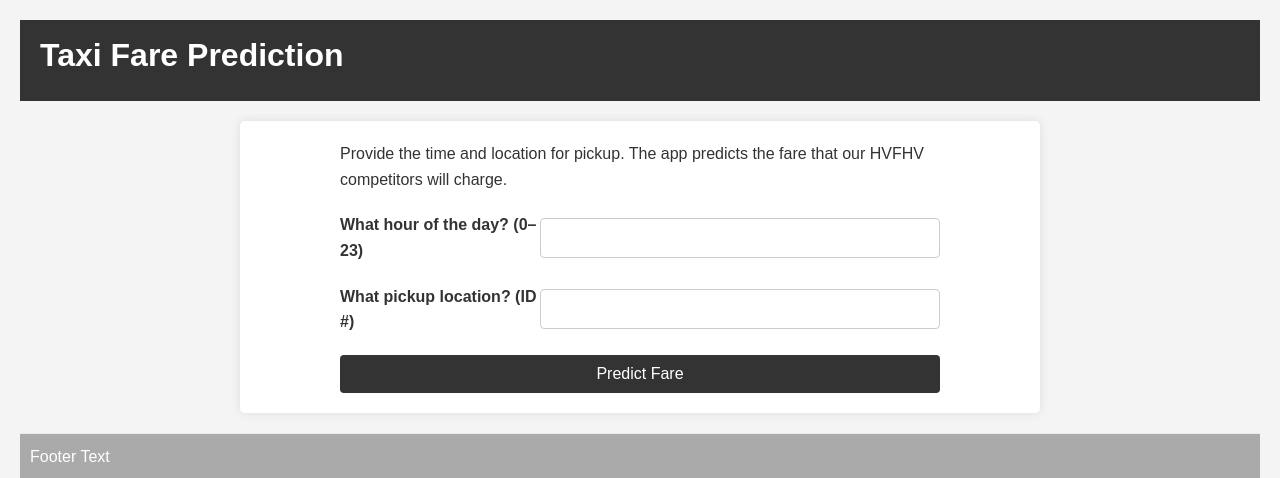
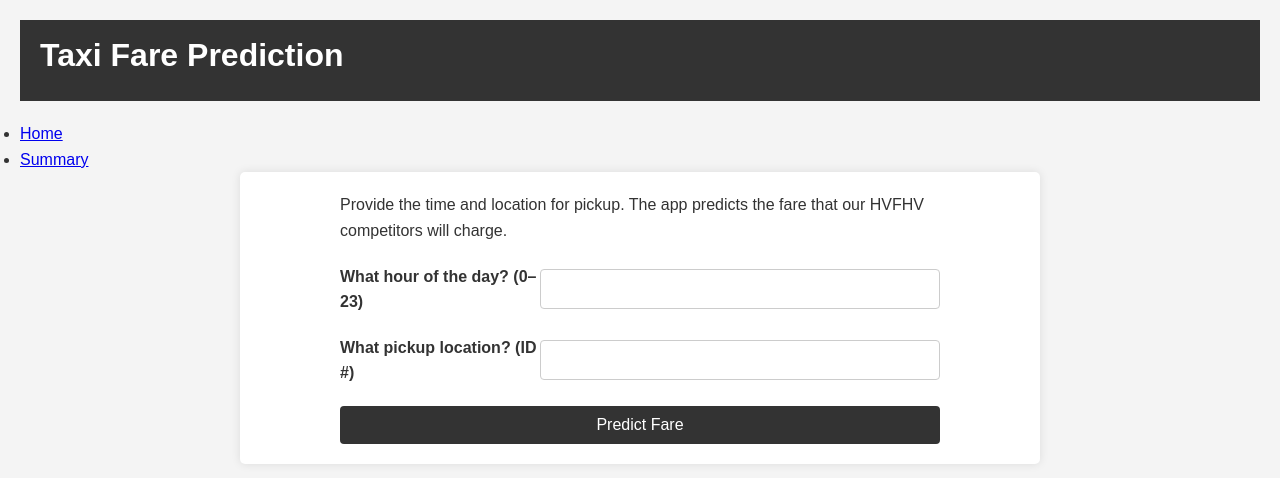
Before and after one commit to mdlarson/Taxi-Fare-Prediction-C964, a Flask app: page / in a window 1280 px wide. Shown: the top 478 px of the page. Run offline with Flask 3, Linux system fonts and the light colour scheme; parts of the project's set-up code (start-up, migrations or seed data) failed here and were passed over.

Commit message:
Add tabbed navigation

```diff
--- a/templates/index.html
+++ b/templates/index.html
@@ -12,9 +12,13 @@
     <header>
         <h1>Taxi Fare Prediction</h1>
     </header>
+    <nav>
+        <ul>
+            <li><a href="/">Home</a></li>
+            <li><a href="/summary">Summary</a></li>
+        </ul>
+    </nav>
     <main>
-
-
         <form action="/" method="post">
             <div>
                 <p>Provide the time and location for pickup. The app predicts the fare that our HVFHV competitors will
```
